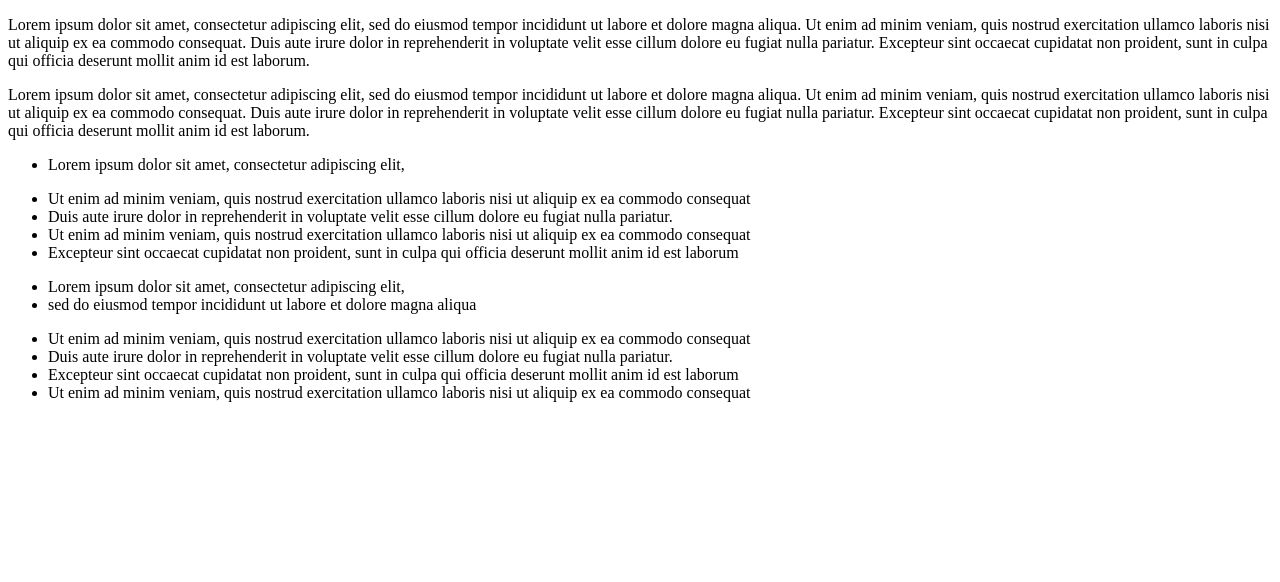
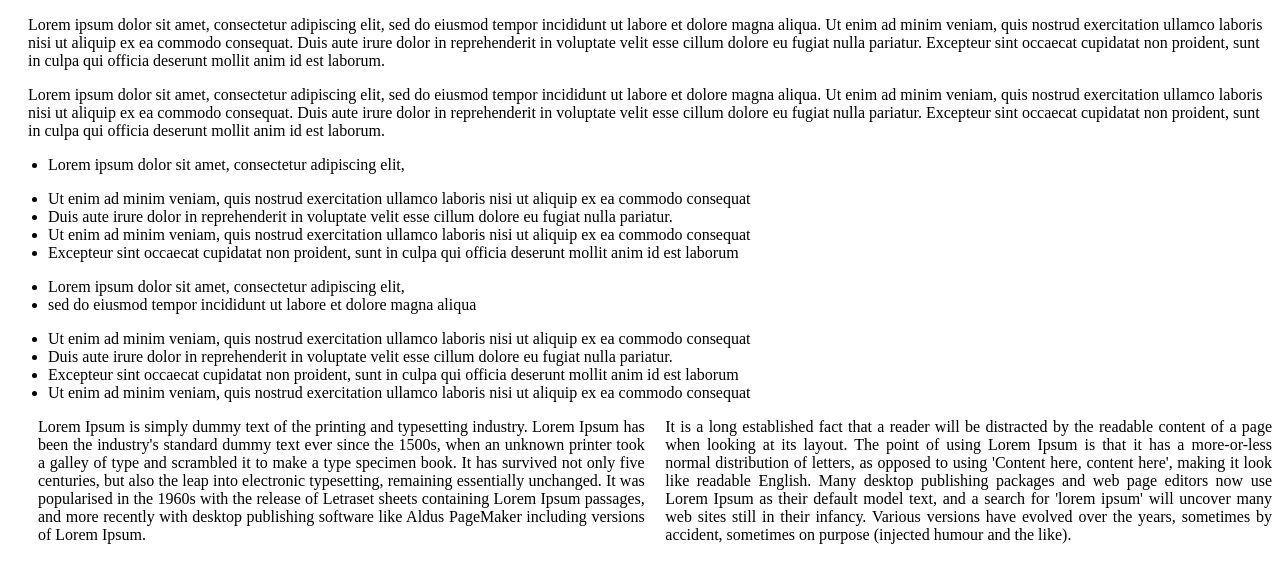
Before and after one commit to 1942ZaidHaider/Template1, a plain HTML site: page src/index.html in a window 1280 px wide. Drawn offline with Linux system fonts and the light colour scheme.

Commit message:
Bottom div and CSS

```diff
--- a/src/index.html
+++ b/src/index.html
@@ -4,6 +4,7 @@
         <title>
             Template 1
         </title>
+        <link rel="stylesheet" href="style.css">
     </head>
     <body>
         <p>Lorem ipsum dolor sit amet, consectetur adipiscing elit, sed do eiusmod tempor incididunt ut labore et dolore magna aliqua. Ut enim ad minim veniam, quis nostrud exercitation ullamco laboris nisi ut aliquip ex ea commodo consequat. Duis aute irure dolor in reprehenderit in voluptate velit esse cillum dolore eu fugiat nulla pariatur. Excepteur sint occaecat cupidatat non proident, sunt in culpa qui officia deserunt mollit anim id est laborum.</p>
@@ -28,5 +29,11 @@
             <li>Excepteur sint occaecat cupidatat non proident, sunt in culpa qui officia deserunt mollit anim id est laborum</li>
             <li>Ut enim ad minim veniam, quis nostrud exercitation ullamco laboris nisi ut aliquip ex ea commodo consequat</li>
         </ul>
+        <div id="left">
+            Lorem Ipsum is simply dummy text of the printing and typesetting industry. Lorem Ipsum has been the industry's standard dummy text ever since the 1500s, when an unknown printer took a galley of type and scrambled it to make a type specimen book. It has survived not only five centuries, but also the leap into electronic typesetting, remaining essentially unchanged. It was popularised in the 1960s with the release of Letraset sheets containing Lorem Ipsum passages, and more recently with desktop publishing software like Aldus PageMaker including versions of Lorem Ipsum.
+        </div>
+        <div id="right">
+            It is a long established fact that a reader will be distracted by the readable content of a page when looking at its layout. The point of using Lorem Ipsum is that it has a more-or-less normal distribution of letters, as opposed to using 'Content here, content here', making it look like readable English. Many desktop publishing packages and web page editors now use Lorem Ipsum as their default model text, and a search for 'lorem ipsum' will uncover many web sites still in their infancy. Various versions have evolved over the years, sometimes by accident, sometimes on purpose (injected humour and the like).
+        </div>
     </body>
 </html>
--- /dev/null
+++ b/src/style.css
@@ -0,0 +1,15 @@
+p{
+    padding-left: 20px;
+}
+div {
+    text-align: justify;
+}
+#left {
+    padding-left: 30px;
+    width: 48%;
+    float: left;
+}
+#right {
+    float:right;
+    width:48%;
+}
```
